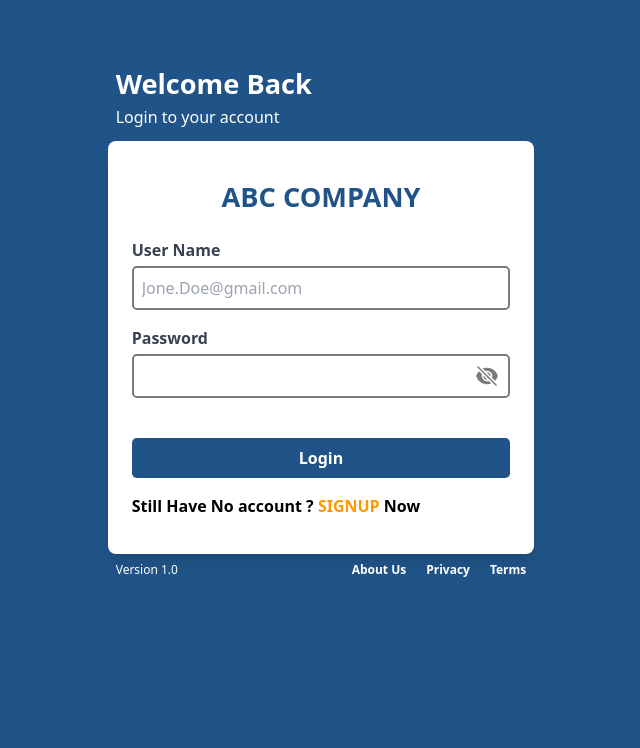
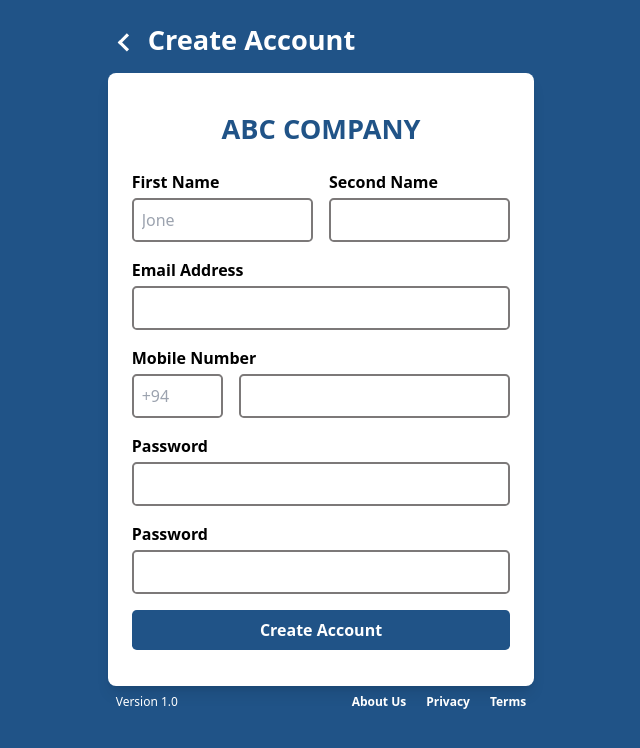
Before and after one commit to dinethpiyumantha/user-registration-system, a React (Vite) app: page / in a window 1280 px wide. Shown: the top 748 px of the page, without its empty margins (319-959 px from the left). Built offline with nearby package versions, Linux system fonts and the light colour scheme.

Commit message:
register comp. ui implemented

```diff
--- a/src/App.jsx
+++ b/src/App.jsx
@@ -1,9 +1,10 @@
 import { useState } from "react";
 import Login from "./components/feature-auth/login/Login";
+import Register from "./components/feature-auth/register/Register";
 
 function App() {
   return (
-    <Login />
+    <Register />
   );
 }
 
--- /dev/null
+++ b/src/components/common/icons/ChevronIcon.jsx
@@ -0,0 +1,48 @@
+import React from "react";
+
+export default function ChevronIcon() {
+  return (
+    <svg
+      xmlns="http://www.w3.org/2000/svg"
+      viewBox="0 0 800 900"
+      className="w-6 h-6 self-center"
+      fill="currentColor"
+    >
+      <rect
+        width="1080"
+        height="1080"
+        x="-540"
+        y="-540"
+        rx="0"
+        ry="0"
+        transform="translate(540 540)"
+        vectorEffect="non-scaling-stroke"
+        visibility="hidden"
+      ></rect>
+      <rect
+        width="74.92"
+        height="38.83"
+        x="-37.46"
+        y="-19.415"
+        stroke="#000"
+        strokeWidth="0"
+        rx="0"
+        ry="0"
+        transform="matrix(4.55 -4.55 2.11 2.11 528.08 410.35)"
+        vectorEffect="non-scaling-stroke"
+      ></rect>
+      <rect
+        width="74.92"
+        height="38.83"
+        x="-37.46"
+        y="-19.415"
+        stroke="#000"
+        strokeWidth="0"
+        rx="0"
+        ry="0"
+        transform="matrix(4.55 4.55 -2.11 2.11 527.99 669.65)"
+        vectorEffect="non-scaling-stroke"
+      ></rect>
+    </svg>
+  );
+}
--- a/src/components/feature-auth/login/Login.jsx
+++ b/src/components/feature-auth/login/Login.jsx
@@ -5,7 +5,7 @@ export default function Login() {
   const [passwordVisibility, setPasswordVisibility] = useState(false);
 
   return (
-    <div className="bg-primary w-screen h-screen">
+    <div className="bg-primary w-full min-h-screen">
       <div className="m-auto w-1/3 pt-16">
         <h1 className="text-white text-[1.7rem] font-semibold px-2">Welcome Back</h1>
         <p className="text-white px-2">Login to your account</p>
@@ -35,7 +35,7 @@ export default function Login() {
                 type={passwordVisibility? "text" : "password"}
                 id="password"
                 name="password"
-                className="mt-1 p-2 border-2 rounded-[.3rem] border-grayaccent w-full"
+                className="mt-1 p-2 border-2 rounded-[.3rem] border-grayaccent w-full pr-10"
               />
               <VisibilityButton className="text-grayaccent absolute z-50 ml-[-2.2rem] pt-[0.9rem]" visibility={passwordVisibility} setVisibility={setPasswordVisibility} />
               </div>
--- /dev/null
+++ b/src/components/feature-auth/register/Register.jsx
@@ -0,0 +1,121 @@
+import React, { useState } from "react";
+import VisibilityButton from "../../common/visibility-button/VisibilityButton";
+import ChevronIcon from "../../common/icons/ChevronIcon";
+
+export default function Register() {
+  const [passwordVisibility, setPasswordVisibility] = useState(false);
+
+  return (
+    <div className="bg-primary w-full min-h-screen py-5">
+      <div className="m-auto w-1/3">
+        <div className="text-white flex gap-2">
+          <ChevronIcon />
+          <h1 className="text-[1.7rem] font-semibold px-2">Create Account</h1>
+        </div>
+        <div className="py-9 px-6 rounded-lg mt-3 bg-white shadow-lg">
+          <h1 className="uppercase text-[1.7rem] font-bold text-center text-primary mb-5">
+            ABC Company
+          </h1>
+          <form>
+            <div className="inline-flex gap-4 mb-4">
+              <div>
+                <label htmlFor="username" className="block font-bold text-black">
+                  First Name
+                </label>
+                <input
+                  type="text"
+                  id="username"
+                  name="username"
+                  className="mt-1 p-2 border-2 rounded-[.3rem] border-grayaccent w-full"
+                  placeholder="Jone"
+                />
+              </div>
+              <div>
+                <label htmlFor="password" className="block font-bold text-black">
+                  Second Name
+                </label>
+                <input
+                  type="text"
+                  id="username"
+                  name="username"
+                  className="mt-1 p-2 border-2 rounded-[.3rem] border-grayaccent w-full"
+                  placeholder=""
+                />
+              </div>
+            </div>
+            <div className="mb-4">
+              <label htmlFor="password" className="block font-bold text-black">
+                Email Address
+              </label>
+              <input
+                type="email"
+                id="username"
+                name="username"
+                className="mt-1 p-2 border-2 rounded-[.3rem] border-grayaccent w-full"
+              />
+            </div>
+            <div className="mb-4">
+              <label htmlFor="password" className="block font-bold text-black">
+                Mobile Number
+              </label>
+              <div className="inline-flex gap-4">
+                <input
+                  type="text"
+                  id="username"
+                  name="username"
+                  className="mt-1 p-2 border-2 rounded-[.3rem] border-grayaccent w-1/4"
+                  placeholder="+94"
+                />
+                <input
+                  type="text"
+                  id="username"
+                  name="username"
+                  className="mt-1 p-2 border-2 rounded-[.3rem] border-grayaccent w-3/4"
+                  placeholder=""
+                />
+              </div>
+            </div>
+            <div className="mb-4">
+              <label htmlFor="password" className="block font-bold text-black">
+                Password
+              </label>
+              <input
+                type="password"
+                id="username"
+                name="username"
+                className="mt-1 p-2 border-2 rounded-[.3rem] border-grayaccent w-full"
+              />
+            </div>
+            <div className="mb-4">
+              <label htmlFor="password" className="block font-bold text-black">
+                Password
+              </label>
+              <input
+                type="password"
+                id="username"
+                name="username"
+                className="mt-1 p-2 border-2 rounded-[.3rem] border-grayaccent w-full"
+              />
+            </div>
+            <button
+              type="submit"
+              className="w-full p-2 bg-primary hover:bg-slate-900 text-white font-bold rounded-[.3rem]"
+            >
+              Create Account
+            </button>
+          </form>
+        </div>
+        <div className="text-white text-xs px-2 flex justify-between mt-2">
+          <span>
+            <p>Version 1.0</p>
+          </span>
+          <span className="font-bold gap-5 flex">
+            <a href="#">About Us</a>
+            <a href="#">Privacy</a>
+            <a href="#">Terms</a>
+          </span>
+        </div>
+      </div>
+    </div>
+  );
+}
```
